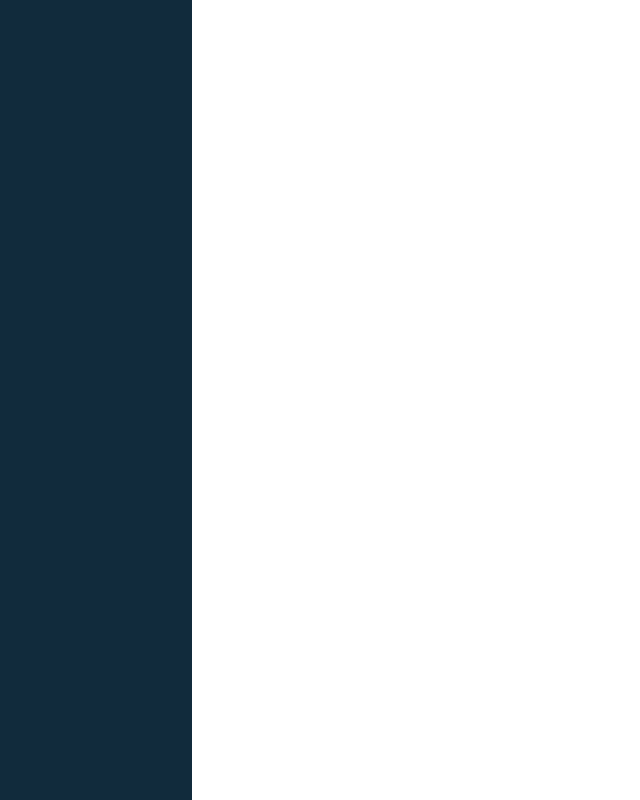
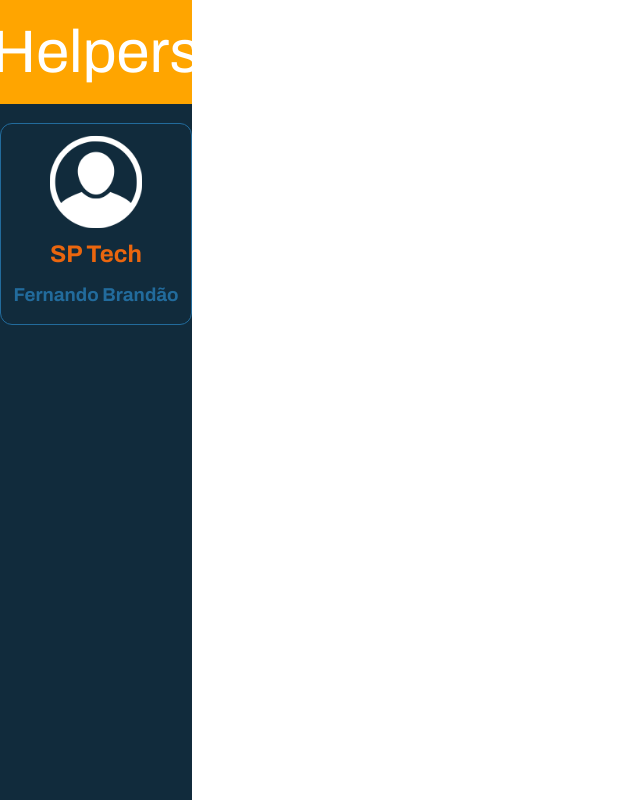
Before and after one commit to GustavoVFA-SPTECH/helpers-solutions, a plain HTML site: page html/dashboard.html in a window 1280 px wide. Shown: the whole page, without its empty margins (0-640 px from the left). Drawn offline with Linux system fonts and the light colour scheme; a web font is replaced by a local one.

Commit message:
Box das informações do usuário na tela da dashboard

```diff
--- a/css/style.css
+++ b/css/style.css
@@ -1017,3 +1017,77 @@
   width: 15%;
   height: 100vh;
 }
+
+.main_dashboard .container .box_bar_left .box_logo {
+  display: flex;
+  background-color: orange;
+  height: 13vh;
+  justify-content: center;
+  align-items: center;
+}
+
+.main_dashboard .container .box_bar_left .box_logo h1 {
+  display: flex;
+  margin: 0;
+  padding: 0;
+  font-family: Genos, Archivo, Arial, Helvetica, sans-serif;
+  justify-content: center;
+  align-items: center;
+  color: white;
+  font-size: 60px;
+  font-weight: normal;
+  height: 100%;
+}
+
+.main_dashboard .container .box_bar_left .box_profile {
+  margin: 0;
+  padding: 0;
+  display: flex;
+  height: 30vh;
+  /* background-color: red; */
+  justify-content: center;
+  align-items: center;
+  align-content: center;
+}
+
+.main_dashboard .container .box_bar_left .box_profile .profile{
+  display: flex;
+  padding: 0;
+  margin: 0;
+  width: 25vh;
+  height: 25vh;
+  /* background-color: blue; */
+  border-radius: 12px;
+  border: #226b9c solid 1px;
+  flex-direction: column;
+}
+
+.main_dashboard .container .box_bar_left .box_profile .profile .box_img_profile {
+  display: flex;
+  height: 150px;
+  width: 100%;
+  justify-content: center;
+  align-items: center;
+  /* background-color: aqua; */
+}
+
+.main_dashboard .container .box_bar_left .box_profile .profile .nome_empresa{
+  display: flex;
+  justify-content: center;
+  align-items: center;
+}
+
+.main_dashboard .container .box_bar_left .box_profile .profile .nome_empresa h2 {
+  padding: 0;
+  margin: 0;
+  color: #eb660e;
+}
+
+.main_dashboard .container .box_bar_left .box_profile .profile .nome_funcionario {
+  display: flex;
+  justify-content: center;
+}
+
+.main_dashboard .container .box_bar_left .box_profile .profile .nome_funcionario h3 {
+  color: #226b9c;
+}
--- a/html/dashboard.html
+++ b/html/dashboard.html
@@ -9,7 +9,25 @@
 <body>
     <div class="main_dashboard">
         <div class="container">
-            <div class="box_bar_left"></div>
+            <div class="box_bar_left">
+                <div class="box_logo">
+                    <h1>Helpers</h1>
+                </div>
+
+                <div class="box_profile">
+                    <div class="profile">
+                        <div class="box_img_profile">
+                            <img height="100px" src="../assets/user white.png" alt="">
+                        </div>
+                        <div class="nome_empresa">
+                            <h2>SP Tech</h2>
+                        </div>
+                        <div class="nome_funcionario">
+                            <h3>Fernando Brandão</h3>
+                        </div>
+                    </div>
+                </div>
+            </div>
             <div class="box_view_right"></div>
         </div>
     </div>
```
Also changed, not shown: assets/user white.png (added).
